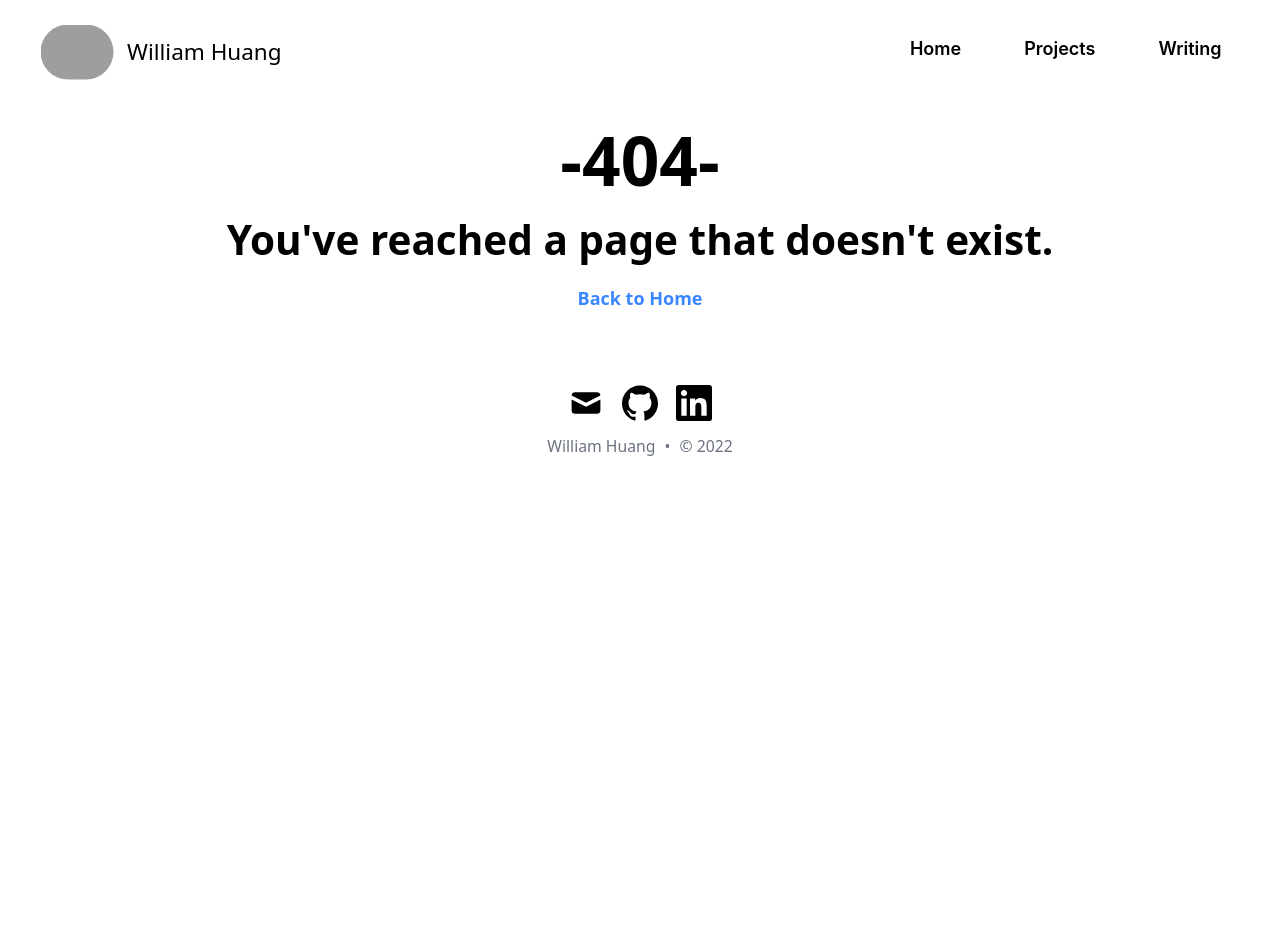
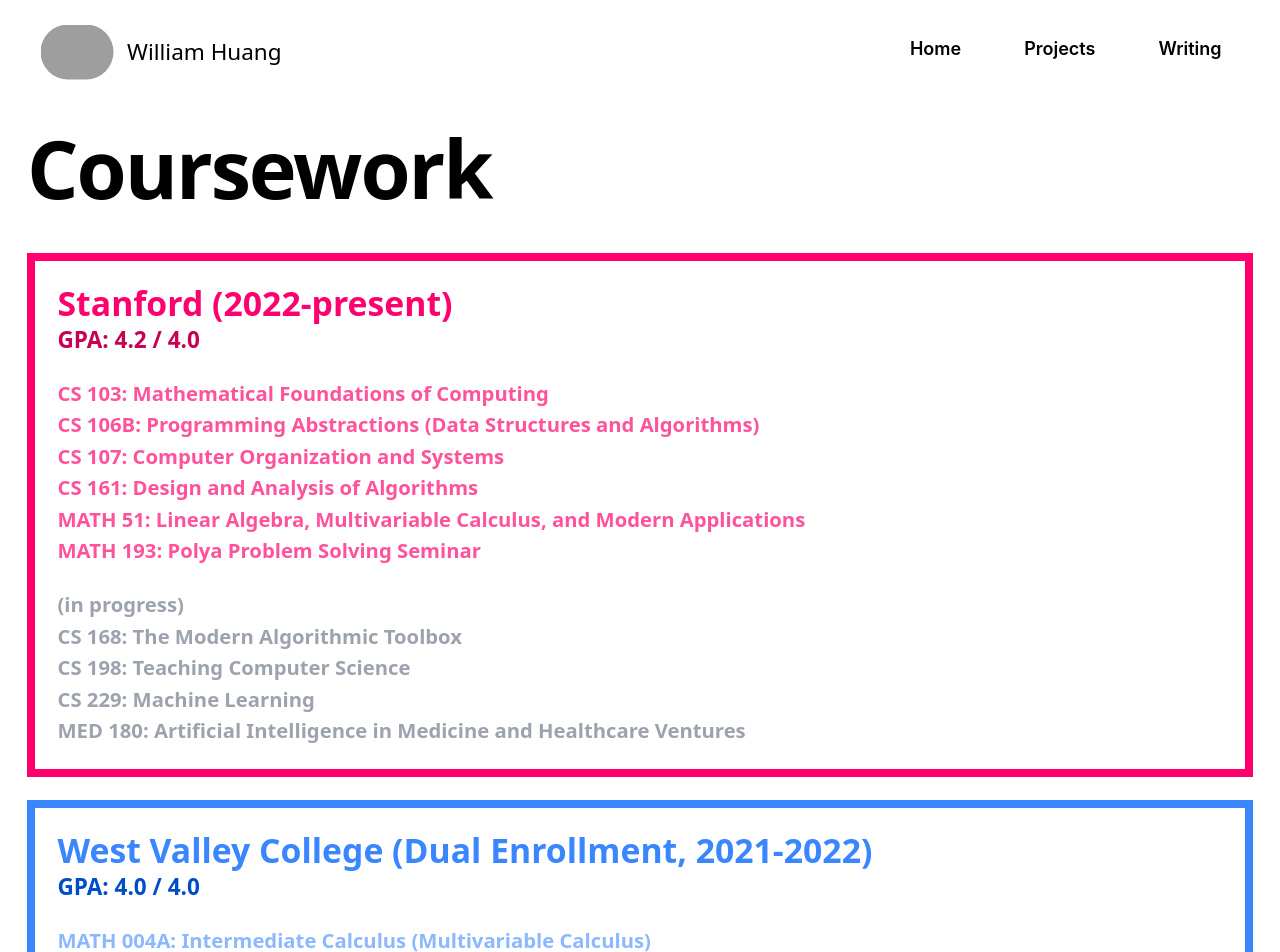
Before and after one commit to will-s-h/personal-website, a Next.js app: page /coursework in a window 1280 px wide. Before the commit this address had no page. Shown: the top 952 px of the page. Before the commit the page ends 800 px from the top, so only its background shows below. Built offline with nearby package versions, Linux system fonts and the light colour scheme; grey boxes are pictures that could not be loaded.

Commit message:
added coursework

```diff
--- a/components/layout.js
+++ b/components/layout.js
@@ -4,7 +4,6 @@ import NavBar from './navbar';
 import Footer from './footer';
 
 import Head from 'next/head';
-import Link from 'next/link';
 import React from 'react';
 const Fragment = React.Fragment;
 
--- /dev/null
+++ b/pages/coursework.js
@@ -0,0 +1,49 @@
+import Head from 'next/head';
+import Layout from '../components/layout';
+import utilStyles from '../styles/utils.module.css';
+
+export default function Home() {
+  return (
+    <Layout home>
+      <Head>
+        <title>Coursework</title>
+      </Head>
+
+      <div class="font-sans font-extrabold text-6xl sm:text-6xl md:text-7xl pb-10 tracking-tight
+      text-black">
+        Coursework
+      </div>
+
+      <div class="group w-full h-full p-5 border-8 border-red">
+        <div class="font-sans font-bold text-3xl text-red-500"> Stanford (2022-present)</div>
+        <div class="font-sans font-bold text-xl text-red-600 pb-5">GPA: 4.2 / 4.0</div>
+        <ul class="font-sans font-bold text-lg text-red-300 pb-5">
+            <li>CS 103: Mathematical Foundations of Computing</li>
+            <li>CS 106B: Programming Abstractions (Data Structures and Algorithms)</li>
+            <li>CS 107: Computer Organization and Systems</li>
+            <li>CS 161: Design and Analysis of Algorithms</li>
+            <li>MATH 51: Linear Algebra, Multivariable Calculus, and Modern Applications</li>
+            <li>MATH 193: Polya Problem Solving Seminar</li>
+        </ul>
+        <div class="font-sans font-bold text-lg text-gray-400">(in progress)</div>
+        <ul class="font-sans font-bold text-lg text-gray-400">
+            <li>CS 168: The Modern Algorithmic Toolbox</li>
+            <li>CS 198: Teaching Computer Science</li>
+            <li>CS 229: Machine Learning</li>
+            <li>MED 180: Artificial Intelligence in Medicine and Healthcare Ventures</li>
+        </ul>
+      </div>
+
+      <div class="pb-5"></div>
+
+      <div class="group w-full h-full p-5 border-8 border-blue">
+        <div class="font-sans font-bold text-3xl text-blue-500"> West Valley College (Dual Enrollment, 2021-2022)</div>
+        <div class="font-sans font-bold text-xl text-blue-700 pb-5">GPA: 4.0 / 4.0</div>
+        <ul class="font-sans font-bold text-lg text-blue-300">
+            <li>MATH 004A: Intermediate Calculus (Multivariable Calculus)</li>
+            <li>MATH 004C: Linear Algebra</li>
+        </ul>
+      </div>
+    </Layout>
+  );
+}
--- a/pages/index.js
+++ b/pages/index.js
@@ -32,7 +32,7 @@ export default function Home({ allPostsData, allProjectsData }) {
 
       <section class="text-sans text-lg text-justify">
         <p>Hi, I'm William. I'm a <span class="text-red font-bold">software engineer</span> and <span class="text-purple font-bold">physicist</span> at Stanford University.
-        I'm currently a <span class="text-yellow font-bold">medical AI researcher</span> in the Ng Lab (Stanford) and Rajpurkar Lab (Harvard Med).
+        I'm currently a <span class="text-yellow font-bold">deep learning researcher</span> in the Ng Lab (Stanford) and Rajpurkar Lab (Harvard Med).
         Previously, I was the <span class="text-orange font-bold">lead researcher</span> studying Fast Radio Bursts at Stanford. Before that, I won a Gold Medal at
         the <span class="font-bold">International Physics Olympiad</span>. To contact me, simply
         email <Link href="mailto:willsh@stanford.edu" class="text-blue font-bold hover:text-opacity-70">willsh@stanford.edu</Link>.</p>
--- a/pages/projects.js
+++ b/pages/projects.js
@@ -1,5 +1,5 @@
 import Head from 'next/head';
-import Layout, { siteTitle } from '../components/layout';
+import Layout from '../components/layout';
 import utilStyles from '../styles/utils.module.css';
 import { getSortedProjectsData } from '../lib/projects';
 import AllProjects from '../lib/allProjects';
@@ -17,7 +17,7 @@ export default function Home({ allProjectsData }) {
   return (
     <Layout home>
       <Head>
-        <title>{siteTitle}</title>
+        <title>Projects</title>
       </Head>
 
       <div class="font-sans font-extrabold text-6xl sm:text-6xl md:text-7xl pb-10 tracking-tight
--- a/pages/writing.js
+++ b/pages/writing.js
@@ -1,6 +1,5 @@
 import Head from 'next/head';
-import Link from 'next/link';
-import Layout, { siteTitle } from '../components/layout';
+import Layout from '../components/layout';
 import utilStyles from '../styles/utils.module.css';
 import { getSortedPostsData } from '../lib/posts';
 import AllPosts from '../lib/allPosts';
@@ -18,7 +17,7 @@ export default function Home({ allPostsData }) {
   return (
     <Layout home>
       <Head>
-        <title>{siteTitle}</title>
+        <title>Writing</title>
       </Head>
 
       <div class="font-sans font-extrabold text-6xl sm:text-6xl md:text-7xl pb-10 tracking-tight
```
